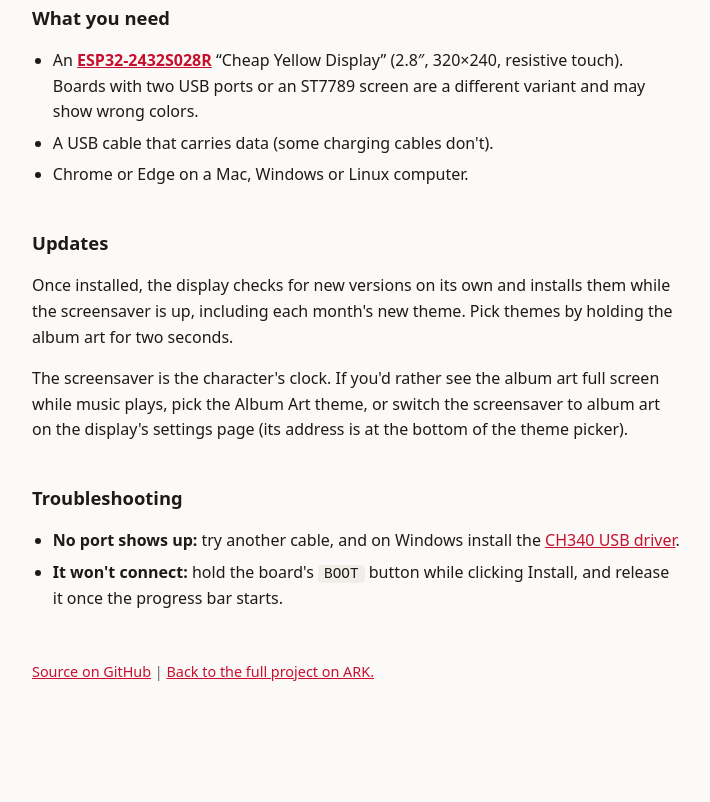
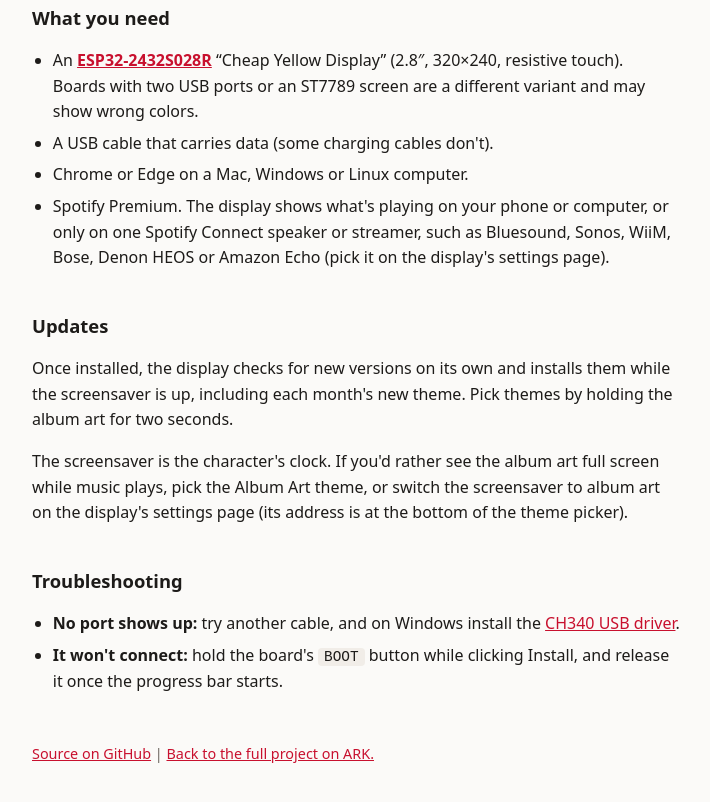
Before and after one commit to renaudical/cyd-spotify, a plain HTML site: page site/index.html in a window 1280 px wide. Shown: the part 992-1794 px from the top of the page, without its empty margins (284-994 px from the left). Before the commit the page ends 1739 px from the top, so only its background shows below. Drawn offline with Linux system fonts and the light colour scheme.

Commit message:
Say on the installer page that Spotify Premium is needed, and name Connect streamers it works with
Co-Authored-By: Claude Opus 5.5 <noreply@anthropic.com>

```diff
--- a/site/index.html
+++ b/site/index.html
@@ -95,6 +95,9 @@
       touch). Boards with two USB ports or an ST7789 screen are a different variant and may show wrong colors.</li>
     <li>A USB cable that carries data (some charging cables don't).</li>
     <li>Chrome or Edge on a Mac, Windows or Linux computer.</li>
+    <li>Spotify Premium. The display shows what's playing on your phone or computer, or only on one
+      Spotify Connect speaker or streamer, such as Bluesound, Sonos, WiiM, Bose, Denon HEOS or Amazon Echo
+      (pick it on the display's settings page).</li>
   </ul>
 
   <h2>Updates</h2>
```
